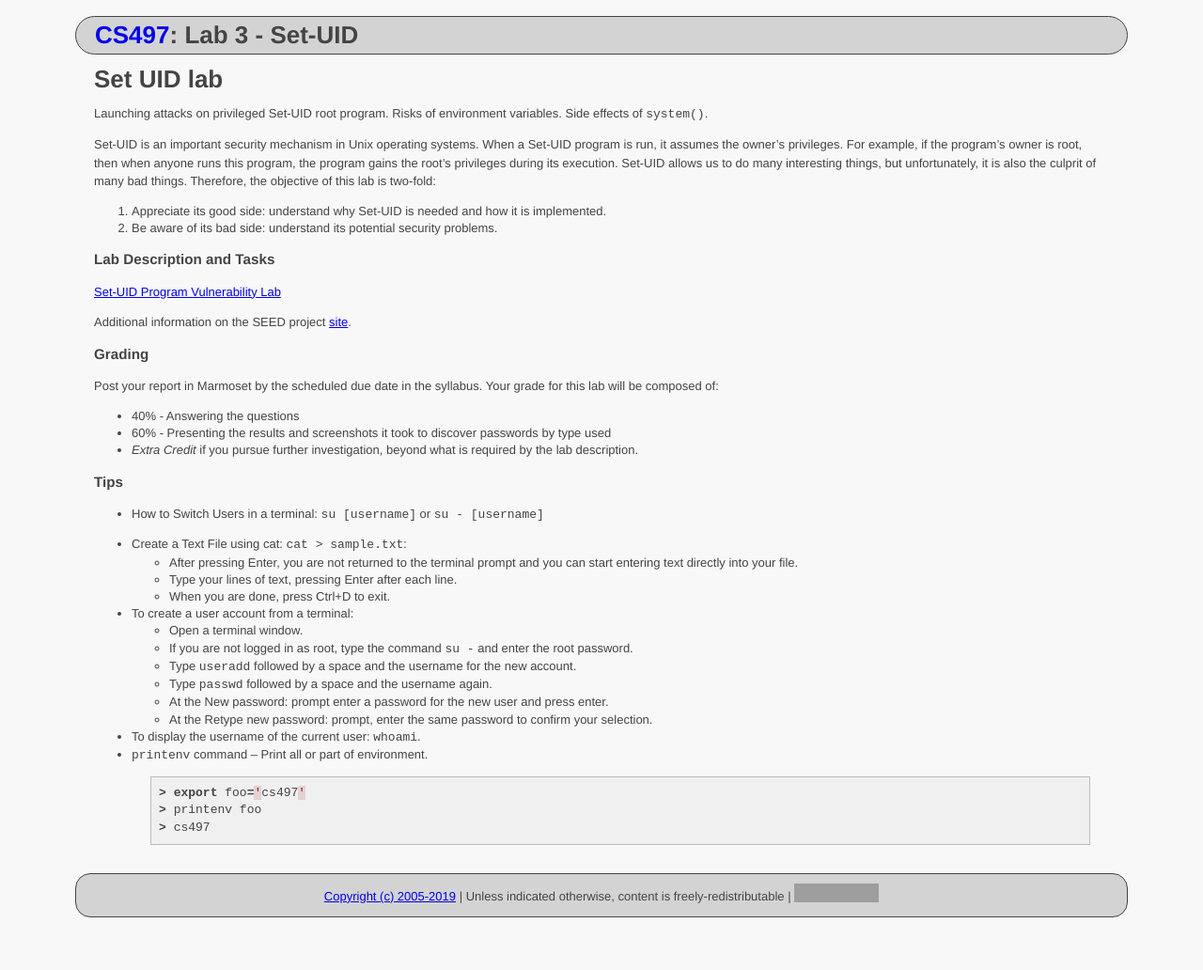
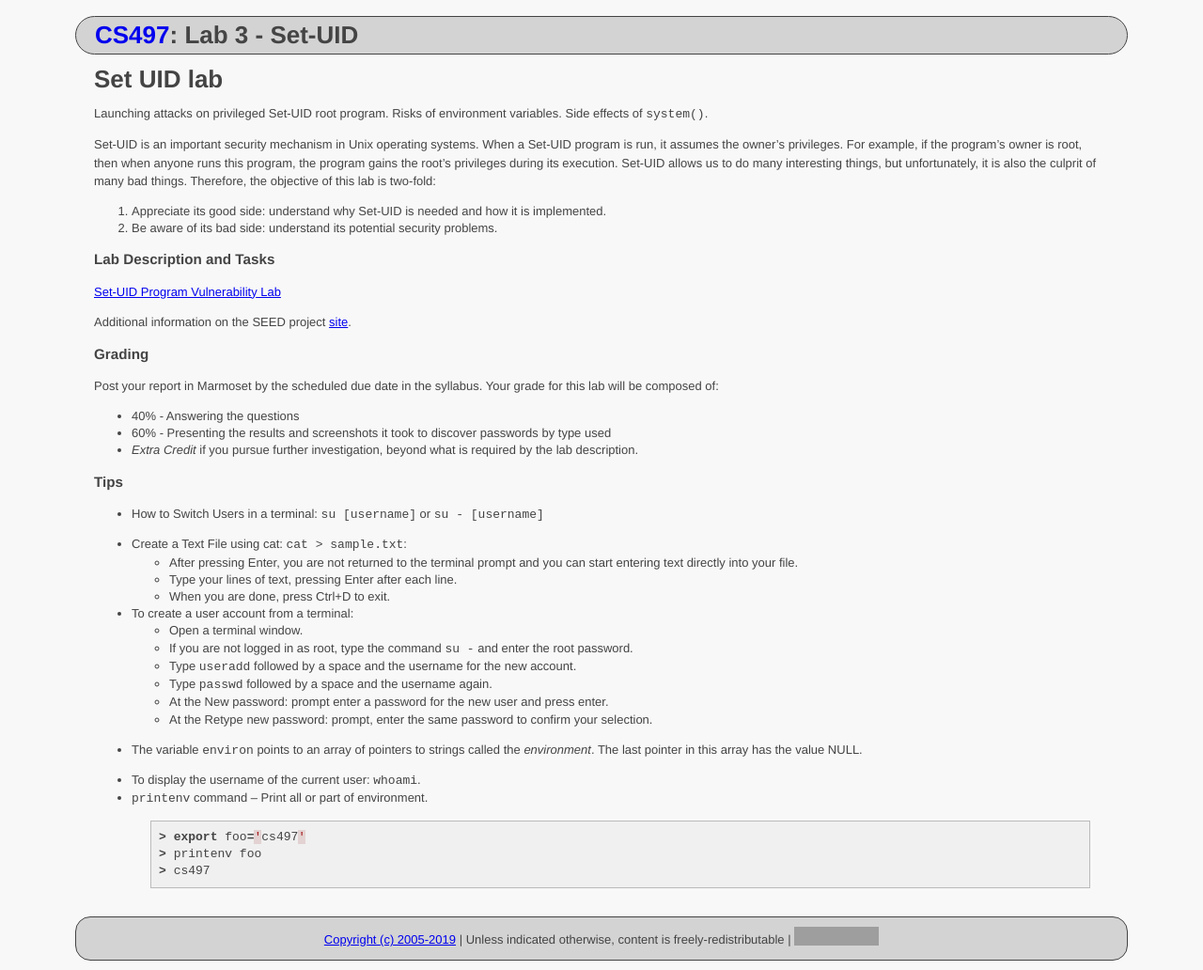
Before and after one commit to ycpcs/cs497-spring2019, a Jekyll site: the page built from labs/lab03.md, in a window 1280 px wide. Shown: the whole page at 94% size. Built offline with Jekyll 4.4.1, drawn with Linux system fonts in a browser that asks for light colours; before the commit the page ends 986 px from its top, so only the background shows below that; grey boxes are pictures that could not be loaded.

Commit message:
Update lab03.md

````diff
--- a/labs/lab03.md
+++ b/labs/lab03.md
@@ -43,6 +43,8 @@ Post your report in Marmoset by the scheduled due date in the syllabus. Your gra
   - At the New password: prompt enter a password for the new user and press enter.
   - At the Retype new password: prompt, enter the same password to confirm your selection.
 
+- The variable ```environ``` points to an array of pointers to strings called the *environment*. The last pointer in this array has the value NULL.
+
 - To display the username of the current user: ```whoami```.
 - ```printenv``` command – Print all or part of environment.
 ```cpp
````
